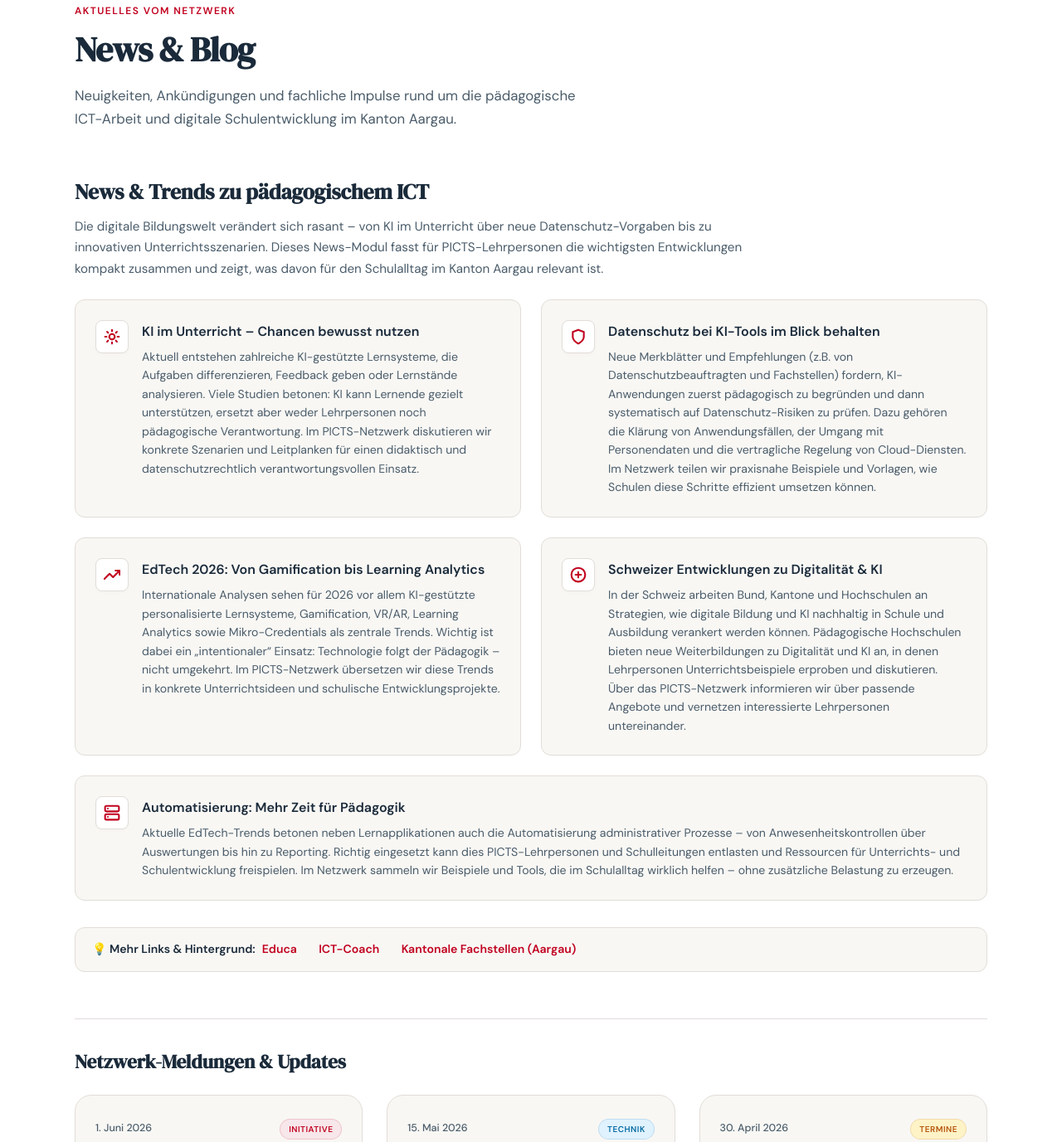
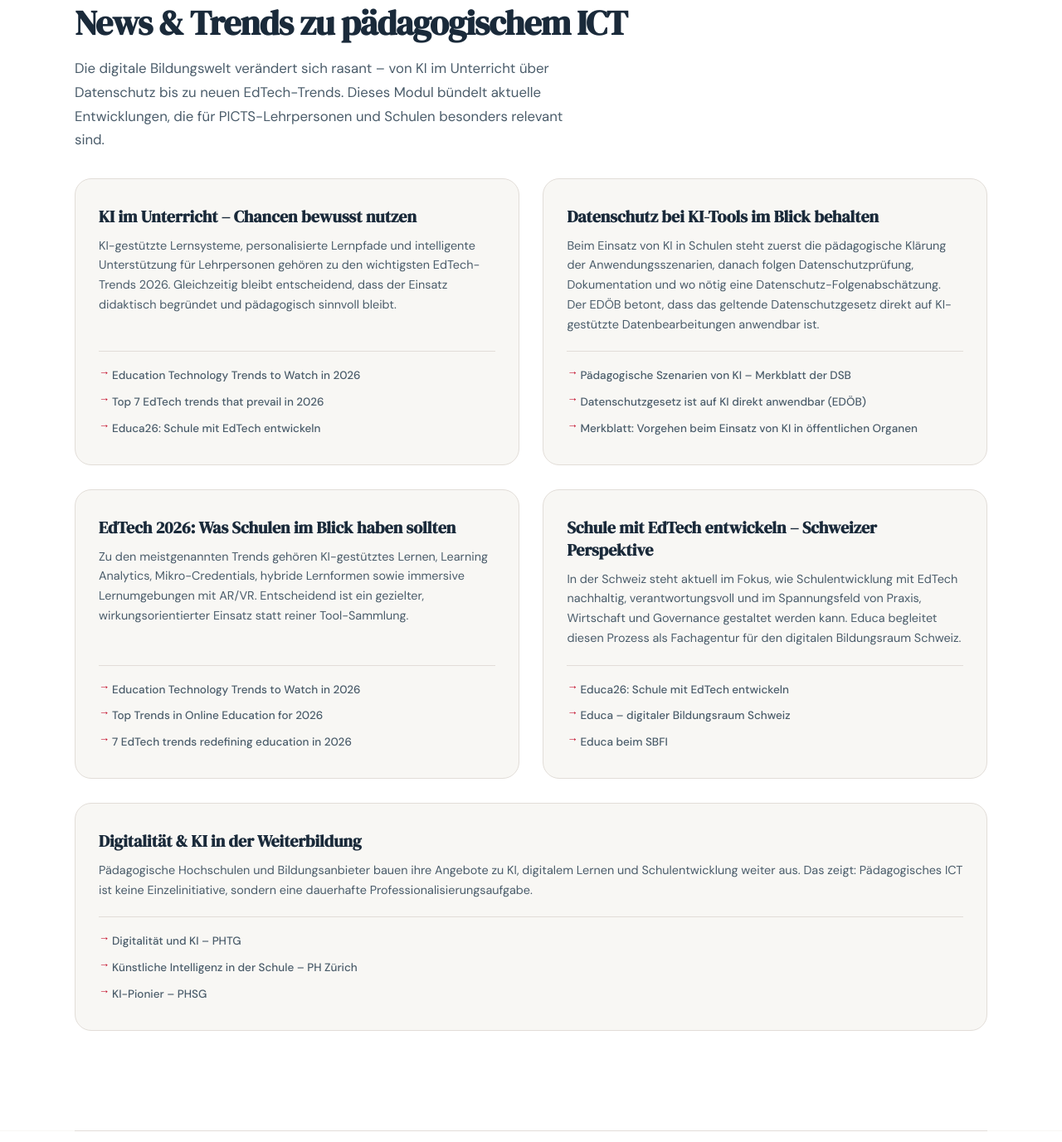
Before and after one commit to KI-Lehrer/picts-ag, a plain HTML site: page index.html in a window 1280 px wide. Shown: the part 2833-4210 px from the top of the page at 83% size. Drawn offline with Linux system fonts and the light colour scheme; files whose address does not match are found by name.

Commit message:
feat: Integrate BEM-structured news cards with external links and fix HTML syntax

```diff
--- a/css/style.css
+++ b/css/style.css
@@ -1092,129 +1092,125 @@
   }
 
   /* ==========================================
-     ── NEWS & TRENDS (ICT BLOG) ──
+     ── NEWS & TRENDS (ICT BLOG BEM) ──
      ========================================== */
-  .trends-section-header {
-    margin-top: 1.5rem;
+  .section--news {
+    background: var(--white);
   }
-  .trends-section-header h3 {
+  .section__inner {
+    max-width: 1100px;
+    margin: 0 auto;
+  }
+  .section__header {
+    margin-bottom: 2rem;
+  }
+  .section__title {
     font-family: 'DM Serif Display', serif;
-    font-size: 1.6rem;
+    font-size: clamp(1.8rem, 4vw, 2.6rem);
+    line-height: 1.2;
+    letter-spacing: -0.02em;
     color: var(--navy);
-    margin-bottom: 8px;
+    margin-bottom: 16px;
   }
-  .trends-section-header p {
-    font-size: 0.95rem;
+  .section__lead {
+    font-size: 1.05rem;
     color: var(--slate);
-    max-width: 820px;
-    line-height: 1.65;
-    margin-bottom: 24px;
+    max-width: 620px;
+    line-height: 1.7;
   }
 
-  .trends-grid {
+  .news-grid {
     display: grid;
     grid-template-columns: 1fr 1fr;
-    gap: 1.5rem;
+    gap: 1.8rem;
     margin-top: 1.5rem;
     margin-bottom: 2rem;
   }
-  .trend-card {
+
+  .news-card {
     background: var(--bg);
     border: 1px solid var(--border);
-    border-radius: var(--radius);
-    padding: 24px;
+    border-radius: var(--radius-lg);
+    padding: 32px 28px;
     display: flex;
-    gap: 16px;
-    align-items: flex-start;
-    transition: transform 0.25s cubic-bezier(0.16, 1, 0.3, 1), border-color 0.25s ease, box-shadow 0.25s ease;
+    flex-direction: column;
+    justify-content: flex-start;
+    transition: transform 0.3s cubic-bezier(0.16, 1, 0.3, 1), border-color 0.3s ease, box-shadow 0.3s ease;
   }
-  .trend-card:hover {
-    transform: translateY(-3px);
+  .news-card:hover {
+    transform: translateY(-4px);
     border-color: var(--ag-red-mid);
-    box-shadow: 0 8px 20px rgba(193,0,31,0.05);
+    box-shadow: 0 10px 25px rgba(193,0,31,0.06);
   }
-  .trend-card:nth-child(5) {
+  .news-card:nth-child(5) {
     grid-column: span 2;
   }
 
-  .trend-icon {
-    width: 40px;
-    height: 40px;
-    background: var(--white);
-    border: 1px solid var(--border);
-    border-radius: 8px;
-    display: flex;
-    align-items: center;
-    justify-content: center;
-    font-size: 18px;
-    color: var(--ag-red);
-    flex-shrink: 0;
-    box-shadow: 0 2px 4px rgba(0,0,0,0.02);
+  .news-card__title {
+    font-family: 'DM Serif Display', serif;
+    font-size: 1.25rem;
+    color: var(--navy);
+    line-height: 1.35;
+    margin-bottom: 10px;
+    transition: color 0.25s ease;
   }
-  .trend-icon svg {
+  .news-card:hover .news-card__title {
     color: var(--ag-red);
   }
 
-  .trend-content h3 {
-    font-size: 1rem;
-    font-weight: 600;
-    color: var(--navy);
-    margin-bottom: 6px;
-  }
-  .trend-content p {
-    font-size: 0.88rem;
+  .news-card__text {
+    font-size: 0.9rem;
     color: var(--slate);
-    line-height: 1.6;
+    line-height: 1.65;
+    margin-bottom: 20px;
   }
 
-  .trends-footer-links {
-    margin-top: 1rem;
-    margin-bottom: 3.5rem;
-    font-size: 0.88rem;
+  .news-card__links {
+    list-style: none;
+    padding-left: 0;
+    margin-top: auto;
+    border-top: 1px solid var(--border);
+    padding-top: 16px;
+    display: flex;
+    flex-direction: column;
+    gap: 8px;
+  }
+  .news-card__links li {
+    position: relative;
+    padding-left: 16px;
+    line-height: 1.4;
+  }
+  .news-card__links li::before {
+    content: "→";
+    position: absolute;
+    left: 0;
+    top: -1px;
+    color: var(--ag-red);
+    font-weight: 700;
+    font-size: 13px;
+    transition: transform 0.2s ease;
+  }
+  .news-card__links li:hover::before {
+    transform: translateX(3px);
+  }
+  .news-card__links a {
+    font-size: 13.5px;
+    font-weight: 500;
     color: var(--slate);
-    background: var(--bg);
-    border: 1px solid var(--border);
-    border-radius: var(--radius);
-    padding: 14px 20px;
-    display: flex;
-    align-items: center;
-    gap: 8px;
-    flex-wrap: wrap;
-  }
-  .trends-footer-links strong {
-    color: var(--navy);
-  }
-  .trends-footer-links a {
-    color: var(--ag-red);
     text-decoration: none;
-    font-weight: 600;
     transition: color 0.2s;
   }
-  .trends-footer-links a:hover {
-    color: #a0001a;
+  .news-card__links a:hover {
+    color: var(--ag-red);
     text-decoration: underline;
   }
 
-  .sub-section-title {
-    font-family: 'DM Serif Display', serif;
-    font-size: 1.45rem;
-    color: var(--navy);
-    margin-top: 3rem;
-    margin-bottom: 1.2rem;
-    border-top: 1px solid var(--border);
-    padding-top: 2rem;
-  }
-
   @media (max-width: 700px) {
-    .trends-grid {
+    .news-grid {
       grid-template-columns: 1fr;
+      gap: 1.5rem;
     }
-    .trend-card:nth-child(5) {
+    .news-card:nth-child(5) {
       grid-column: span 1;
     }
-    .trends-footer-links {
-      flex-direction: column;
-      align-items: flex-start;
-      gap: 6px;
-    }
   }
--- a/index.html
+++ b/index.html
@@ -35,7 +35,7 @@
     <ul class="nav-links">
       <li><a href="#warum">Warum?</a></li>
       <li><a href="#mehrwert">Mehrwert</a></li>
-      <li><a href="#news">News</a></li>
+      <li><a href="#news-trends">News</a></li>
       <li><a href="#treffen">Treffen</a></li>
       <li><a href="flyer/" target="_blank">Infoblatt (A4)</a></li>
       <li><a href="#kontakt" class="nav-cta">Mitmachen</a></li>
@@ -178,89 +178,173 @@
     <p class="benefit-note">Zeitaufwand: nur 4 Halbtage pro Schuljahr. Die gesparte Einzelarbeit amortisiert die Investition schnell.</p>
   </div>
 </section>
+<section id="news-trends" class="section section--news">
+  <div class="section__inner">
+    <header class="section__header">
+      <h2 class="section__title">News &amp; Trends zu pädagogischem ICT</h2>
+      <p class="section__lead">
+        Die digitale Bildungswelt verändert sich rasant – von KI im Unterricht über Datenschutz bis zu neuen EdTech-Trends.
+        Dieses Modul bündelt aktuelle Entwicklungen, die für PICTS-Lehrpersonen und Schulen besonders relevant sind.
+      </p>
+    </header>
 
-<!-- NEWS & BLOG -->
+    <div class="news-grid">
+      <!-- Kachel 1 -->
+      <article class="news-card">
+        <h3 class="news-card__title">KI im Unterricht – Chancen bewusst nutzen</h3>
+        <p class="news-card__text">
+          KI-gestützte Lernsysteme, personalisierte Lernpfade und intelligente Unterstützung für Lehrpersonen gehören zu den wichtigsten
+          EdTech-Trends 2026. Gleichzeitig bleibt entscheidend, dass der Einsatz didaktisch begründet und pädagogisch sinnvoll bleibt.
+        </p>
+        <ul class="news-card__links">
+          <li>
+            <a href="https://www.digitallearninginstitute.com/blog/education-technology-trends-to-watch-in-2026"
+               target="_blank" rel="noopener noreferrer">
+              Education Technology Trends to Watch in 2026
+            </a>
+          </li>
+          <li>
+            <a href="https://lionwood.software/edtech-trends/"
+               target="_blank" rel="noopener noreferrer">
+              Top 7 EdTech trends that prevail in 2026
+            </a>
+          </li>
+          <li>
+            <a href="https://www.educa.ch/de/news/2026/educa26-schule-mit-edtech-entwickeln-was-bedeutet-das"
+               target="_blank" rel="noopener noreferrer">
+              Educa26: Schule mit EdTech entwickeln
+            </a>
+          </li>
+        </ul>
+      </article>
+
+      <!-- Kachel 2 -->
+      <article class="news-card">
+        <h3 class="news-card__title">Datenschutz bei KI-Tools im Blick behalten</h3>
+        <p class="news-card__text">
+          Beim Einsatz von KI in Schulen steht zuerst die pädagogische Klärung der Anwendungsszenarien, danach folgen Datenschutzprüfung,
+          Dokumentation und wo nötig eine Datenschutz-Folgenabschätzung. Der EDÖB betont, dass das geltende Datenschutzgesetz direkt auf
+          KI-gestützte Datenbearbeitungen anwendbar ist.
+        </p>
+        <ul class="news-card__links">
+          <li>
+            <a href="https://blog.edu-ict.ch/paedagogische-szenarien-von-ki-als-grundlage-fuer-den-datenschutzkonformen-einsatz-merkblatt-der-dsb/"
+               target="_blank" rel="noopener noreferrer">
+              Pädagogische Szenarien von KI – Merkblatt der DSB
+            </a>
+          </li>
+          <li>
+            <a href="https://www.edoeb.admin.ch/de/update-geltendes-datenschutzgesetz-ist-auf-ki-direkt-anwendbar"
+               target="_blank" rel="noopener noreferrer">
+              Datenschutzgesetz ist auf KI direkt anwendbar (EDÖB)
+            </a>
+          </li>
+          <li>
+            <a href="https://docs.datenschutz.ch/u/d/publikationen/formulare-merkblaetter/Merkblatt-Vorgehen-beim-Einsatz-von-KI-in-oeffentlichen-Organen.pdf"
+               target="_blank" rel="noopener noreferrer">
+              Merkblatt: Vorgehen beim Einsatz von KI in öffentlichen Organen
+            </a>
+          </li>
+        </ul>
+      </article>
+
+      <!-- Kachel 3 -->
+      <article class="news-card">
+        <h3 class="news-card__title">EdTech 2026: Was Schulen im Blick haben sollten</h3>
+        <p class="news-card__text">
+          Zu den meistgenannten Trends gehören KI-gestütztes Lernen, Learning Analytics, Mikro-Credentials, hybride Lernformen sowie immersive
+          Lernumgebungen mit AR/VR. Entscheidend ist ein gezielter, wirkungsorientierter Einsatz statt reiner Tool-Sammlung.
+        </p>
+        <ul class="news-card__links">
+          <li>
+            <a href="https://www.digitallearninginstitute.com/blog/education-technology-trends-to-watch-in-2026"
+               target="_blank" rel="noopener noreferrer">
+              Education Technology Trends to Watch in 2026
+            </a>
+          </li>
+          <li>
+            <a href="https://www.ssbm.ch/top-trends-in-online-education-for-2026-ai-ar-and-beyond/"
+               target="_blank" rel="noopener noreferrer">
+              Top Trends in Online Education for 2026
+            </a>
+          </li>
+          <li>
+            <a href="https://www.linkedin.com/pulse/7-edtech-trends-redefining-education-2026-smowl-swtne"
+               target="_blank" rel="noopener noreferrer">
+              7 EdTech trends redefining education in 2026
+            </a>
+          </li>
+        </ul>
+      </article>
+
+      <!-- Kachel 4 -->
+      <article class="news-card">
+        <h3 class="news-card__title">Schule mit EdTech entwickeln – Schweizer Perspektive</h3>
+        <p class="news-card__text">
+          In der Schweiz steht aktuell im Fokus, wie Schulentwicklung mit EdTech nachhaltig, verantwortungsvoll und im Spannungsfeld von Praxis,
+          Wirtschaft und Governance gestaltet werden kann. Educa begleitet diesen Prozess als Fachagentur für den digitalen Bildungsraum Schweiz.
+        </p>
+        <ul class="news-card__links">
+          <li>
+            <a href="https://www.educa.ch/de/news/2026/educa26-schule-mit-edtech-entwickeln-was-bedeutet-das"
+               target="_blank" rel="noopener noreferrer">
+              Educa26: Schule mit EdTech entwickeln
+            </a>
+          </li>
+          <li>
+            <a href="https://www.educa.ch/de"
+               target="_blank" rel="noopener noreferrer">
+              Educa – digitaler Bildungsraum Schweiz
+            </a>
+          </li>
+          <li>
+            <a href="https://www.sbfi.admin.ch/de/educa-de"
+               target="_blank" rel="noopener noreferrer">
+              Educa beim SBFI
+            </a>
+          </li>
+        </ul>
+      </article>
+
+      <!-- Kachel 5 -->
+      <article class="news-card">
+        <h3 class="news-card__title">Digitalität &amp; KI in der Weiterbildung</h3>
+        <p class="news-card__text">
+          Pädagogische Hochschulen und Bildungsanbieter bauen ihre Angebote zu KI, digitalem Lernen und Schulentwicklung weiter aus.
+          Das zeigt: Pädagogisches ICT ist keine Einzelinitiative, sondern eine dauerhafte Professionalisierungsaufgabe.
+        </p>
+        <ul class="news-card__links">
+          <li>
+            <a href="https://phtg.ch/weiterbildung/angebote-nach-themenbereich/digitalitaet-und-ki"
+               target="_blank" rel="noopener noreferrer">
+              Digitalität und KI – PHTG
+            </a>
+          </li>
+          <li>
+            <a href="https://phzh.ch/de/weiterbildung/weiterbildung-fuer-die-volksschule/digitale-bildung/kuenstliche-intelligenz-in-der-schule/"
+               target="_blank" rel="noopener noreferrer">
+              Künstliche Intelligenz in der Schule – PH Zürich
+            </a>
+          </li>
+          <li>
+            <a href="https://www.phsg.ch/de/weiterbildung/gesamtuebersicht/ki-pionier"
+               target="_blank" rel="noopener noreferrer">
+              KI-Pionier – PHSG
+            </a>
+          </li>
+        </ul>
+      </article>
+    </div>
+  </div>
+</section>
+
+<div class="divider"></div>
+
+<!-- NETZWERK-MELDUNGEN -->
 <section id="news">
   <div class="section-inner">
     <div class="section-label">Aktuelles vom Netzwerk</div>
-    <h2 class="section-title">News &amp; Blog</h2>
-    <p class="section-intro">Neuigkeiten, Ankündigungen und fachliche Impulse rund um die pädagogische ICT-Arbeit und digitale Schulentwicklung im Kanton Aargau.</p>
-
-    <!-- SUB-SECTION: NEWS & TRENDS -->
-    <div class="trends-section-header">
-      <h3>News &amp; Trends zu pädagogischem ICT</h3>
-      <p>Die digitale Bildungswelt verändert sich rasant – von KI im Unterricht über neue Datenschutz-Vorgaben bis zu innovativen Unterrichtsszenarien. Dieses News-Modul fasst für PICTS-Lehrpersonen die wichtigsten Entwicklungen kompakt zusammen und zeigt, was davon für den Schulalltag im Kanton Aargau relevant ist.</p>
-    </div>
-
-    <div class="trends-grid">
-      <!-- Kachel 1: KI Chancen -->
-      <div class="trend-card">
-        <div class="trend-icon">
-          <svg width="20" height="20" viewBox="0 0 24 24" fill="none" stroke="currentColor" stroke-width="2.5" stroke-linecap="round" stroke-linejoin="round"><circle cx="12" cy="12" r="4"/><path d="M12 2v2M12 20v2M4.93 4.93l1.41 1.41M17.66 17.66l1.41 1.41M2 12h2M20 12h2M6.34 17.66l-1.41 1.41M19.07 4.93l-1.41 1.41"/></svg>
-        </div>
-        <div class="trend-content">
-          <h3>KI im Unterricht – Chancen bewusst nutzen</h3>
-          <p>Aktuell entstehen zahlreiche KI-gestützte Lernsysteme, die Aufgaben differenzieren, Feedback geben oder Lernstände analysieren. Viele Studien betonen: KI kann Lernende gezielt unterstützen, ersetzt aber weder Lehrpersonen noch pädagogische Verantwortung. Im PICTS-Netzwerk diskutieren wir konkrete Szenarien und Leitplanken für einen didaktisch und datenschutzrechtlich verantwortungsvollen Einsatz.</p>
-        </div>
-      </div>
-
-      <!-- Kachel 2: KI Datenschutz -->
-      <div class="trend-card">
-        <div class="trend-icon">
-          <svg width="20" height="20" viewBox="0 0 24 24" fill="none" stroke="currentColor" stroke-width="2.5" stroke-linecap="round" stroke-linejoin="round"><path d="M12 22s8-4 8-10V5l-8-3-8 3v7c0 6 8 10 8 10z"/></svg>
-        </div>
-        <div class="trend-content">
-          <h3>Datenschutz bei KI-Tools im Blick behalten</h3>
-          <p>Neue Merkblätter und Empfehlungen (z.B. von Datenschutzbeauftragten und Fachstellen) fordern, KI-Anwendungen zuerst pädagogisch zu begründen und dann systematisch auf Datenschutz-Risiken zu prüfen. Dazu gehören die Klärung von Anwendungsfällen, der Umgang mit Personendaten und die vertragliche Regelung von Cloud-Diensten. Im Netzwerk teilen wir praxisnahe Beispiele und Vorlagen, wie Schulen diese Schritte effizient umsetzen können.</p>
-        </div>
-      </div>
-
-      <!-- Kachel 3: EdTech 2026 -->
-      <div class="trend-card">
-        <div class="trend-icon">
-          <svg width="20" height="20" viewBox="0 0 24 24" fill="none" stroke="currentColor" stroke-width="2.5" stroke-linecap="round" stroke-linejoin="round"><polyline points="23 6 13.5 15.5 8.5 10.5 1 18"/><polyline points="17 6 23 6 23 12"/></svg>
-        </div>
-        <div class="trend-content">
-          <h3>EdTech 2026: Von Gamification bis Learning Analytics</h3>
-          <p>Internationale Analysen sehen für 2026 vor allem KI-gestützte personalisierte Lernsysteme, Gamification, VR/AR, Learning Analytics sowie Mikro-Credentials als zentrale Trends. Wichtig ist dabei ein „intentionaler“ Einsatz: Technologie folgt der Pädagogik – nicht umgekehrt. Im PICTS-Netzwerk übersetzen wir diese Trends in konkrete Unterrichtsideen und schulische Entwicklungsprojekte.</p>
-        </div>
-      </div>
-
-      <!-- Kachel 4: Schweizer Entwicklungen -->
-      <div class="trend-card">
-        <div class="trend-icon">
-          <svg width="20" height="20" viewBox="0 0 24 24" fill="none" stroke="currentColor" stroke-width="2.5" stroke-linecap="round" stroke-linejoin="round"><circle cx="12" cy="12" r="10"/><line x1="12" y1="8" x2="12" y2="16"/><line x1="8" y1="12" x2="16" y2="12"/></svg>
-        </div>
-        <div class="trend-content">
-          <h3>Schweizer Entwicklungen zu Digitalität &amp; KI</h3>
-          <p>In der Schweiz arbeiten Bund, Kantone und Hochschulen an Strategien, wie digitale Bildung und KI nachhaltig in Schule und Ausbildung verankert werden können. Pädagogische Hochschulen bieten neue Weiterbildungen zu Digitalität und KI an, in denen Lehrpersonen Unterrichtsbeispiele erproben und diskutieren. Über das PICTS-Netzwerk informieren wir über passende Angebote und vernetzen interessierte Lehrpersonen untereinander.</p>
-        </div>
-      </div>
-
-      <!-- Kachel 5: Automatisierung -->
-      <div class="trend-card">
-        <div class="trend-icon">
-          <svg width="20" height="20" viewBox="0 0 24 24" fill="none" stroke="currentColor" stroke-width="2.5" stroke-linecap="round" stroke-linejoin="round"><rect x="2" y="2" width="20" height="8" rx="2" ry="2"/><rect x="2" y="14" width="20" height="8" rx="2" ry="2"/><line x1="6" y1="6" x2="6.01" y2="6"/><line x1="6" y1="18" x2="6.01" y2="18"/></svg>
-        </div>
-        <div class="trend-content">
-          <h3>Automatisierung: Mehr Zeit für Pädagogik</h3>
-          <p>Aktuelle EdTech-Trends betonen neben Lernapplikationen auch die Automatisierung administrativer Prozesse – von Anwesenheitskontrollen über Auswertungen bis hin zu Reporting. Richtig eingesetzt kann dies PICTS-Lehrpersonen und Schulleitungen entlasten und Ressourcen für Unterrichts- und Schulentwicklung freispielen. Im Netzwerk sammeln wir Beispiele und Tools, die im Schulalltag wirklich helfen – ohne zusätzliche Belastung zu erzeugen.</p>
-        </div>
-      </div>
-    </div>
-
-    <!-- EXTERN LINKS BAR -->
-    <div class="trends-footer-links">
-      <strong>💡 Mehr Links &amp; Hintergrund:</strong>
-      <a href="https://www.educa.ch" target="_blank" rel="noopener">Educa</a>
-      <span class="footer-sep">&nbsp;·&nbsp;</span>
-      <a href="https://www.ict-coach.ch" target="_blank" rel="noopener">ICT-Coach</a>
-      <span class="footer-sep">&nbsp;·&nbsp;</span>
-      <a href="https://www.schulen-aargau.ch" target="_blank" rel="noopener">Kantonale Fachstellen (Aargau)</a>
-    </div>
-
-    <!-- SUB-SECTION: NETZWERK-MELDUNGEN -->
-    <h3 class="sub-section-title">Netzwerk-Meldungen &amp; Updates</h3>
+    <h2 class="section-title">Netzwerk-Meldungen &amp; Updates</h2>
 
     <div class="blog-grid">
       <!-- CARD 1: Flyer -->
```
